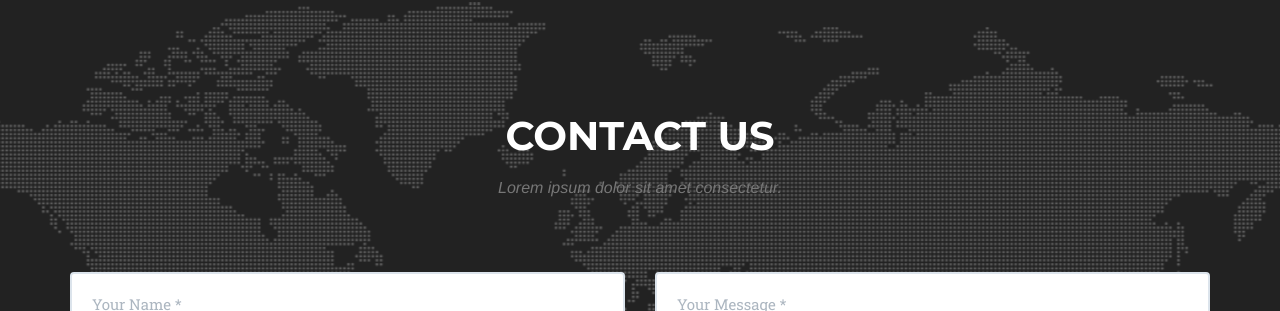
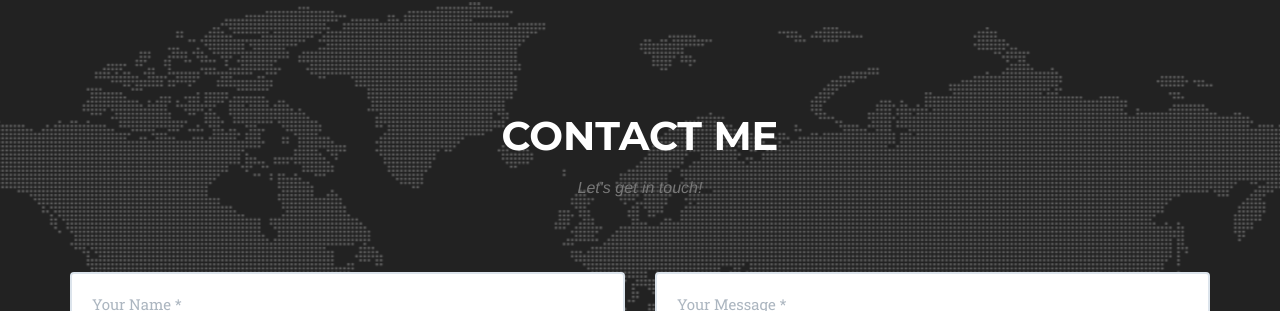
Before and after one commit to Mlahoud/Mlahoud.github.io, a Jekyll site: the page built from index.html, in a window 1280 px wide and 900 px high, scrolled down 5098 px. Shown: the part 149-460 px from the top of the window. Built offline with Jekyll 4.4.1, drawn with Linux system fonts in a browser that asks for light colours; some web fonts are replaced.

Commit message:
Update contact.html

```diff
--- a/_includes/contact.html
+++ b/_includes/contact.html
@@ -2,8 +2,8 @@
         <div class="container">
             <div class="row">
                 <div class="col-lg-12 text-center">
-                    <h2 class="section-heading">Contact Us</h2>
-                    <h3 class="section-subheading text-muted">Lorem ipsum dolor sit amet consectetur.</h3>
+                    <h2 class="section-heading">Contact Me</h2>
+                    <h3 class="section-subheading text-muted">Let's get in touch!</h3>
                 </div>
             </div>
             <div class="row">
```
